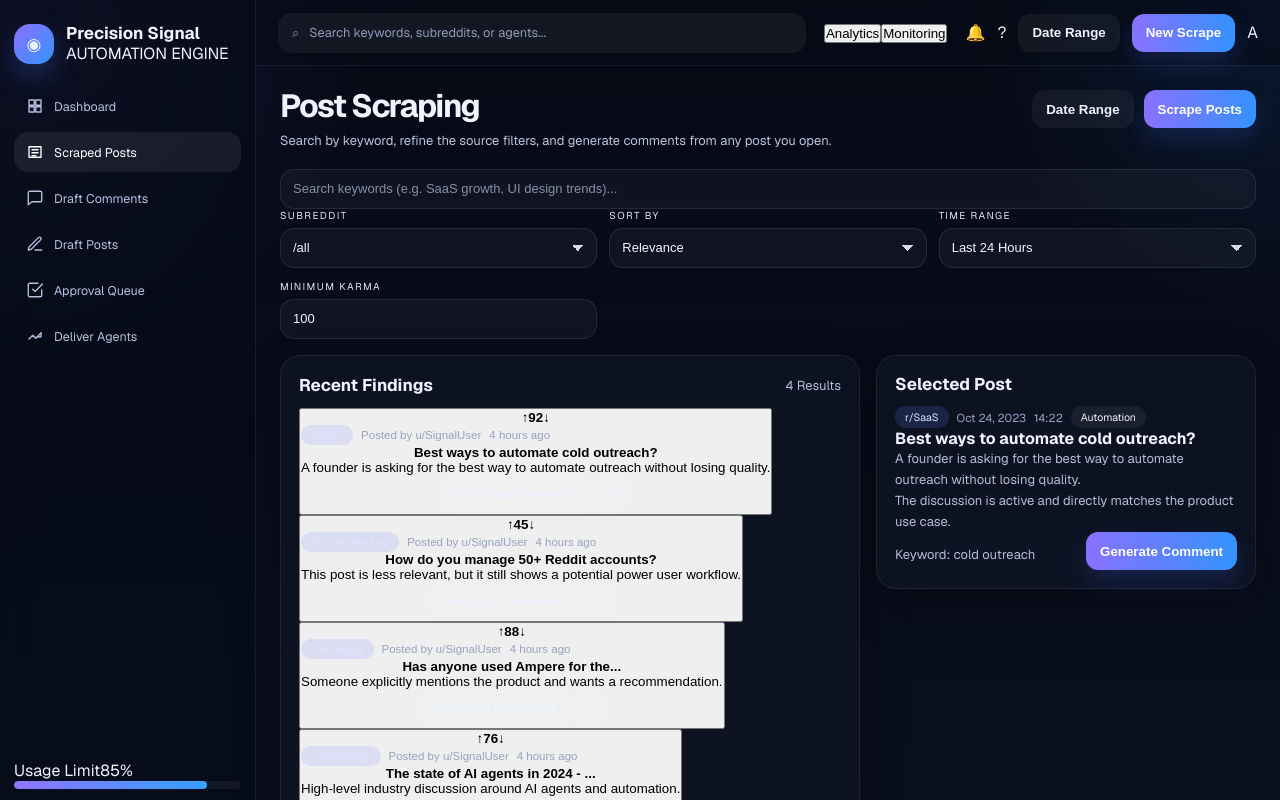
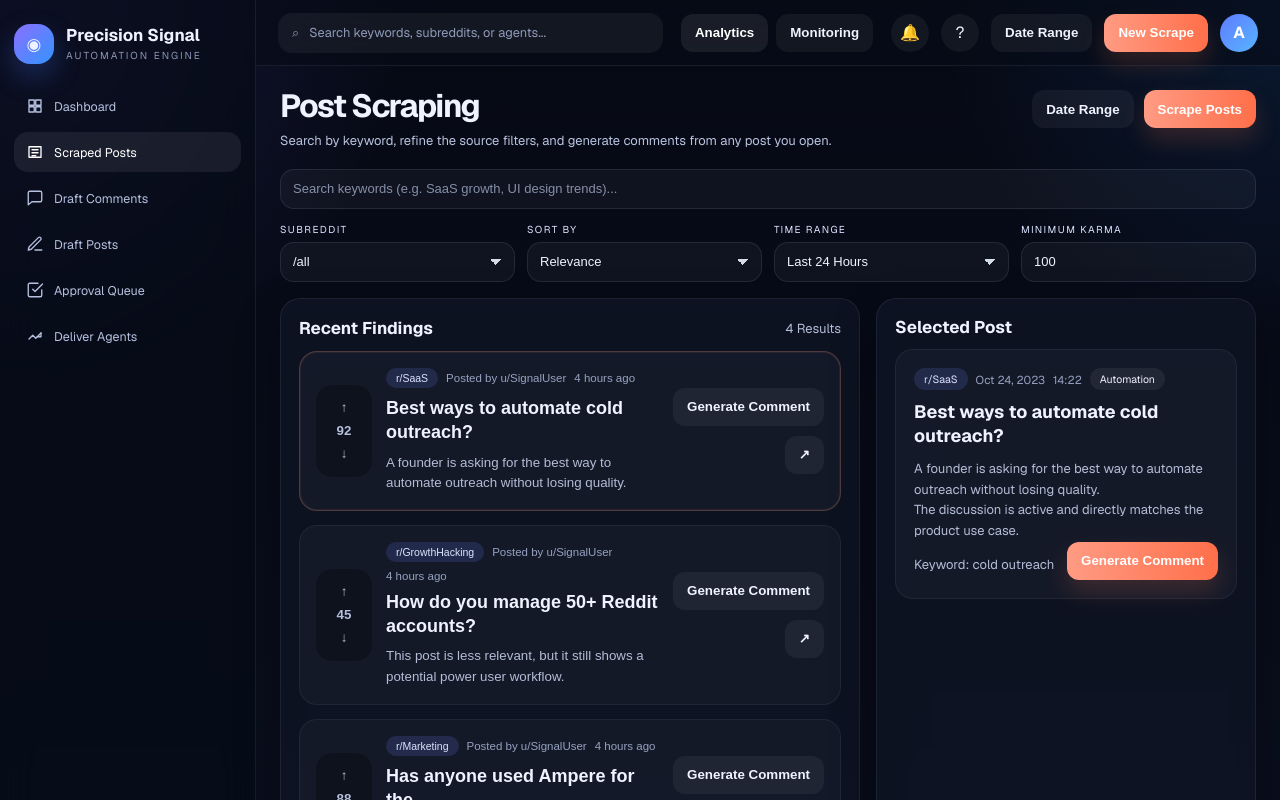
Before and after one commit to Jay-1410/Reddit-Automation, a Next.js app: page /scraped-posts in a window 1280 px wide. Shown: the top 800 px of the page. Built offline with nearby package versions, Linux system fonts and the light colour scheme.

Commit message:
Rewrite dashboard to new reference design

```diff
--- a/src/app/ui.module.css
+++ b/src/app/ui.module.css
@@ -43,9 +43,8 @@
 }
 
 .brandWrap h2 { font-size: 17px; font-weight: 700; line-height: 1.1; }
-
+.brandSub { font-size: 10px; letter-spacing: 0.2em; color: #8d97b3; margin-top: 4px; }
 .nav { display: flex; flex-direction: column; gap: 6px; }
-
 .navItem {
   display: flex;
   align-items: center;
@@ -56,16 +55,16 @@
   font-size: 12.5px;
   transition: 0.18s ease;
 }
-
 .navItem:hover,
 .navActive { background: rgba(255, 255, 255, 0.07); color: #fff; }
-
-.sidebarBottom { display: flex; flex-direction: column; gap: 8px; }
+.sidebarBottom { display: flex; flex-direction: column; gap: 10px; }
 
 .ghostButton,
 .actionButton,
 .softButton,
-.iconButton {
+.iconButton,
+.tab,
+.tabActive {
   height: 38px;
   border: 0;
   border-radius: 12px;
@@ -73,13 +72,19 @@
   font-weight: 600;
 }
 
+.actionButton { background: linear-gradient(90deg, #ff9b83 0%, #ff6f4a 100%); color: #fff; box-shadow: 0 12px 24px rgba(255, 120, 80, 0.18); }
+.softButton,
+.iconButton,
+.tab { background: rgba(255, 255, 255, 0.05); color: #eef3ff; }
+.tabActive { background: rgba(255,255,255,0.08); color: #fff; }
 .ghostButton { background: transparent; color: #adbbda; text-align: left; }
-.actionButton { background: linear-gradient(90deg, #8971ff 0%, #3492ff 100%); color: #fff; box-shadow: 0 12px 24px rgba(66, 112, 255, 0.18); }
-.softButton,
-.iconButton { background: rgba(255, 255, 255, 0.05); color: #eef3ff; }
+
+.usageCard { padding: 14px; border: 1px solid rgba(168, 182, 214, 0.1); border-radius: 16px; background: rgba(255,255,255,0.03); }
+.usageTop { display: flex; justify-content: space-between; color: #cfd7ef; font-size: 12px; margin-bottom: 10px; }
+.progressTrack { width: 100%; height: 8px; border-radius: 999px; background: rgba(255,255,255,0.06); overflow: hidden; }
+.progressFill { height: 100%; border-radius: inherit; background: linear-gradient(90deg, #ff9b83 0%, #ff6f4a 100%); }
 
 .mainArea { min-width: 0; display: flex; flex-direction: column; }
-
 .topbar {
   height: 66px;
   display: flex;
@@ -91,7 +96,6 @@
   backdrop-filter: blur(18px);
   border-bottom: 1px solid rgba(168, 182, 214, 0.1);
 }
-
 .searchBar {
   flex: 1;
   max-width: 600px;
@@ -105,47 +109,19 @@
   color: #8f9ab8;
   font-size: 12.8px;
 }
-
+.topNav { display: flex; gap: 8px; }
 .topbarRight { display: flex; align-items: center; gap: 12px; }
-
-.agentPill {
-  display: flex;
-  align-items: center;
-  gap: 8px;
-  padding: 7px 12px;
-  border-radius: 999px;
-  background: rgba(96, 121, 178, 0.15);
-  color: #f8fbff;
-  font-size: 10px;
-  letter-spacing: 0.14em;
-  text-transform: uppercase;
-}
-
-.agentDot { width: 7px; height: 7px; border-radius: 999px; background: #39df9a; box-shadow: 0 0 12px rgba(57, 223, 154, 0.75); }
-.bell { width: 38px; height: 38px; background: rgba(255, 255, 255, 0.05); }
+.iconChip, .profileChip { width: 38px; height: 38px; display: grid; place-items: center; border-radius: 999px; background: rgba(255,255,255,0.05); }
+.profileChip { background: linear-gradient(135deg, #5f7cff, #57b5ff); color: #fff; font-weight: 700; }
 
 .content { padding: 24px; width: 100%; max-width: none; }
-
-.pageHeading {
-  display: flex;
-  justify-content: space-between;
-  gap: 18px;
-  align-items: flex-start;
-  margin-bottom: 18px;
-}
-
-.pageHeading h1 {
-  font-size: clamp(1.8rem, 2.5vw, 2.5rem);
-  line-height: 1.02;
-  letter-spacing: -0.05em;
-}
-
+.pageHeading { display: flex; justify-content: space-between; gap: 18px; align-items: flex-start; margin-bottom: 18px; }
+.pageHeading h1 { font-size: clamp(1.8rem, 2.5vw, 2.5rem); line-height: 1.02; letter-spacing: -0.05em; }
 .pageHeading p { max-width: 760px; margin-top: 8px; color: #b8c3df; font-size: 13px; line-height: 1.55; }
 .pageActions { display: flex; gap: 10px; flex-wrap: wrap; }
 
 .card,
 .panel,
-.miniCard,
 .tableWrap,
 .emptyState,
 .bottomBar {
@@ -155,45 +131,48 @@
   box-shadow: 0 18px 46px rgba(0, 0, 0, 0.30);
   backdrop-filter: blur(10px);
 }
-
 .card,
 .panel,
-.miniCard,
 .emptyState,
 .bottomBar { padding: 18px; }
-
 .metricGrid { display: grid; grid-template-columns: repeat(4, minmax(0, 1fr)); gap: 14px; margin-bottom: 16px; }
 .metricValue { margin-top: 8px; font-size: 30px; font-weight: 700; letter-spacing: -0.04em; }
 .eyebrow { margin-bottom: 8px; font-size: 10px; letter-spacing: 0.18em; text-transform: uppercase; }
 .purple { color: #cebaff; }
-.card h3,
+.note { margin-top: 8px; color: #b3bdd8; line-height: 1.55; font-size: 13px; }
+.panelHeader { display: flex; align-items: center; justify-content: space-between; gap: 10px; margin-bottom: 12px; }
 .panelHeader h3 { font-size: 17px; line-height: 1.2; }
-.note { margin-top: 8px; color: #b3bdd8; line-height: 1.55; font-size: 13px; }
-
 .dashboardSplit,
-.dashboardTwoCol {
-  display: grid;
-  gap: 16px;
-  align-items: start;
-}
+.dashboardTwoCol { display: grid; gap: 16px; align-items: start; }
 .dashboardSplit { grid-template-columns: minmax(0, 1.45fr) minmax(360px, 0.95fr); }
 .dashboardTwoCol { grid-template-columns: minmax(0, 1.58fr) minmax(0, 1fr); }
-
 .stackColumn,
 .feedList,
 .tableList,
 .miniPills { display: flex; flex-direction: column; gap: 12px; }
 
-.feedCard {
-  padding: 18px;
-  border-radius: 18px;
+.segmentPillGroup { display: flex; gap: 8px; }
+.segment,
+.segmentActive { padding: 6px 10px; border-radius: 999px; background: rgba(255,255,255,0.05); font-size: 11px; color: #b6c1df; }
+.segmentActive { background: rgba(255,255,255,0.08); color: #fff; }
+.chartCard { height: 320px; border-radius: 18px; background: linear-gradient(180deg, rgba(255,255,255,0.02), rgba(255,255,255,0.01)); border: 1px solid rgba(175,186,219,0.08); position: relative; overflow: hidden; }
+.chartLine { position: absolute; inset: 28px; border-left: 1px solid rgba(255,255,255,0.05); border-bottom: 1px solid rgba(255,255,255,0.05); background: linear-gradient(135deg, transparent 45%, rgba(255,155,131,0.08) 45%, rgba(255,155,131,0.08) 70%, transparent 70%); }
+.miniCardEmphasis { min-height: 132px; display: flex; align-items: center; border-radius: 18px; background: linear-gradient(135deg, rgba(255,155,131,0.12), rgba(86,120,255,0.08)); border: 1px solid rgba(255,155,131,0.18); padding: 18px; }
+
+.feedCard,
+.findingCard,
+.selectedPostCard,
+.commentCard,
+.sourceBanner,
+.agentCard,
+.historyCard,
+.queueTableRow {
+  border: 1px solid rgba(175, 186, 219, 0.08);
   background: rgba(255, 255, 255, 0.03);
-  border: 1px solid rgba(175, 186, 219, 0.08);
 }
-
+.feedCard { padding: 18px; border-radius: 18px; }
 .feedMeta,
 .inlineMeta { display: flex; gap: 8px; flex-wrap: wrap; align-items: center; color: #96a2c1; font-size: 11.5px; }
-
 .tag,
 .pill,
 .smallBadge,
@@ -201,181 +180,95 @@
 .statusNew,
 .statusReview,
 .statusIgnored,
-.statusUrgent {
-  display: inline-flex;
-  align-items: center;
-  justify-content: center;
-  padding: 4px 10px;
-  border-radius: 999px;
-  font-size: 10.5px;
-}
-
+.statusUrgent { display: inline-flex; align-items: center; justify-content: center; padding: 4px 10px; border-radius: 999px; font-size: 10.5px; }
 .tag { background: rgba(110, 128, 255, 0.16); color: #dde4ff; }
 .pill { background: rgba(255, 255, 255, 0.06); color: #eff3ff; }
 .safe { color: #95efc6; }
 .high { color: #ffb1b7; }
 .neutral { color: #b0bad7; }
-
 .feedCard h4 { margin: 10px 0 8px; font-size: 15px; line-height: 1.45; }
 .feedCard p,
 .tableCellMuted,
 .previewText { color: #b4bdd6; line-height: 1.6; font-size: 13px; }
 .feedFooter { display: flex; align-items: center; justify-content: space-between; gap: 10px; margin-top: 16px; }
 
-.filterValue {
-  min-height: 40px;
-  display: flex;
-  align-items: center;
-  justify-content: space-between;
-  gap: 10px;
-  padding: 0 12px;
-  border-radius: 14px;
-  background: rgba(255, 255, 255, 0.04);
-  color: #eef3ff;
-  font-size: 13px;
-}
+.searchRow { margin-bottom: 14px; }
+.filterBar { display: grid; grid-template-columns: repeat(4, minmax(0, 1fr)); gap: 12px; margin-bottom: 16px; }
+.filterBox label { display: block; margin-bottom: 6px; color: #dce4ff; font-size: 10px; letter-spacing: 0.14em; text-transform: uppercase; }
+.input,
+.select { width: 100%; min-height: 40px; padding: 0 12px; border-radius: 14px; border: 1px solid rgba(175, 186, 219, 0.12); background: rgba(255, 255, 255, 0.04); color: #eef3ff; outline: none; font-size: 13px; }
+.input::placeholder { color: rgba(169, 183, 211, 0.76); }
+.select { appearance: none; background-image: linear-gradient(45deg, transparent 50%, rgba(234, 241, 255, 0.9) 50%), linear-gradient(135deg, rgba(234, 241, 255, 0.9) 50%, transparent 50%); background-position: calc(100% - 18px) 50%, calc(100% - 12px) 50%; background-size: 6px 6px, 6px 6px; background-repeat: no-repeat; }
+.select option { color: #0a0f1f; }
 
-.timelineItem {
-  display: flex;
-  gap: 10px;
-  align-items: flex-start;
-  padding: 12px 0;
-  border-top: 1px solid rgba(175, 186, 219, 0.08);
-}
-.timelineItem:first-child { border-top: 0; padding-top: 0; }
-.timelineItem strong { display: block; font-size: 13px; margin-bottom: 3px; }
-.timelineItem p { color: #aab7d3; font-size: 12px; }
+.findingsList { display: flex; flex-direction: column; gap: 14px; }
+.findingCard { width: 100%; display: grid; grid-template-columns: 56px minmax(0, 1fr) auto; gap: 14px; align-items: center; padding: 16px; border-radius: 18px; background: rgba(255,255,255,0.03); color: inherit; text-align: left; }
+.findingActive { border-color: rgba(255, 155, 131, 0.25); box-shadow: 0 0 0 1px rgba(255, 155, 131, 0.08) inset; }
+.voteRail { width: 56px; min-height: 92px; border-radius: 16px; background: rgba(0,0,0,0.28); display: flex; flex-direction: column; align-items: center; justify-content: center; gap: 8px; color: #b5bfdc; }
+.findingBody h4 { font-size: 18px; line-height: 1.35; margin: 8px 0; }
+.findingBody p { color: #b4bdd6; line-height: 1.55; }
+.findingActionArea { display: flex; flex-direction: column; gap: 10px; align-items: flex-end; }
+.selectedPostCard { border-radius: 18px; padding: 18px; }
+.selectedPostCard h4 { font-size: 18px; line-height: 1.35; margin: 10px 0; }
+.previewFooter,
+.cardFooter { display: flex; align-items: center; justify-content: space-between; gap: 10px; }
+
+.signalRow { display: flex; gap: 10px; align-items: flex-start; padding: 12px 0; border-top: 1px solid rgba(175, 186, 219, 0.08); }
+.signalRow:first-child { border-top: 0; padding-top: 0; }
+.signalRow strong { display: block; font-size: 13px; margin-bottom: 3px; }
+.signalRow p { color: #aab7d3; font-size: 12px; }
 .dot { width: 8px; height: 8px; margin-top: 5px; border-radius: 999px; background: #7d8cab; }
 .dot.high { background: #ff9ca4; }
 .dot.safe { background: #8cf0c2; }
 .dot.neutral { background: #7d8cab; }
 
-.input,
-.select {
-  width: 100%;
-  min-height: 40px;
-  padding: 0 12px;
-  border-radius: 14px;
-  border: 1px solid rgba(175, 186, 219, 0.12);
-  background: rgba(255, 255, 255, 0.04);
-  color: #eef3ff;
-  outline: none;
-  font-size: 13px;
+.queueTableHead,
+.queueTableRow { display: grid; grid-template-columns: 1.2fr 1.8fr 1fr 1fr auto; gap: 12px; align-items: center; }
+.queueTableHead { padding: 0 2px 12px; color: #ced9f2; font-size: 10px; letter-spacing: 0.16em; text-transform: uppercase; }
+.queueTableRow { padding: 14px 12px; border-radius: 16px; }
+.queueSub,
+.queueAgent,
+.queueStatus { color: #eef3ff; font-weight: 600; }
+.queueActions { display: flex; gap: 8px; justify-content: flex-end; }
+.queueTitle { color: #fff; font-weight: 600; }
+
+.agentGrid { display: grid; grid-template-columns: repeat(5, minmax(0, 1fr)); gap: 12px; margin-bottom: 16px; }
+.agentCard { border-radius: 18px; padding: 16px; }
+.agentTop { display: flex; justify-content: space-between; gap: 10px; align-items: flex-start; margin-bottom: 14px; }
+.agentTop h3 { font-size: 16px; }
+.agentMetaGrid { display: grid; grid-template-columns: repeat(3, minmax(0, 1fr)); gap: 10px; }
+.historyCard { border-radius: 16px; padding: 14px; }
+.sourceBanner { border-radius: 16px; padding: 16px; margin-bottom: 14px; }
+.commentCard { display: grid; grid-template-columns: minmax(0, 1.3fr) minmax(0, 1.35fr) auto; gap: 14px; align-items: start; padding: 18px; border-radius: 18px; }
+.commentPrompt { font-size: 16px; line-height: 1.45; margin: 8px 0; }
+.commentBody { font-size: 13px; line-height: 1.65; color: #c8d1eb; }
+.commentEditor { width: 100%; min-height: 126px; margin-top: 10px; border-radius: 14px; border: 1px solid rgba(175, 186, 219, 0.12); background: rgba(0,0,0,0.22); color: #eef3ff; padding: 12px; resize: vertical; }
+.stacked { display: flex; flex-direction: column; gap: 8px; }
+.riskHigh { border-color: rgba(255, 120, 120, 0.18); background: rgba(255, 120, 120, 0.04); }
+.dangerButton { height: 38px; border: 0; border-radius: 12px; padding: 0 14px; background: rgba(255, 120, 120, 0.14); color: #ffd0d4; font-weight: 600; }
+
+.statHeader { display: flex; justify-content: space-between; gap: 10px; align-items: flex-start; }
+.miniCardEmphasis h3,
+.miniCardEmphasis .note { margin-top: 6px; }
+
+.dashboardSplit .panel,
+.dashboardTwoCol .panel { min-height: 100%; }
+
+@media (max-width: 1400px) {
+  .agentGrid { grid-template-columns: repeat(3, minmax(0, 1fr)); }
 }
-.input::placeholder { color: rgba(169, 183, 211, 0.76); }
-.select {
-  appearance: none;
-  background-image:
-    linear-gradient(45deg, transparent 50%, rgba(234, 241, 255, 0.9) 50%),
-    linear-gradient(135deg, rgba(234, 241, 255, 0.9) 50%, transparent 50%);
-  background-position: calc(100% - 18px) 50%, calc(100% - 12px) 50%;
-  background-size: 6px 6px, 6px 6px;
-  background-repeat: no-repeat;
-}
-.select option { color: #0a0f1f; }
-
-.filterBar { display: grid; grid-template-columns: repeat(3, minmax(0, 1fr)); gap: 12px; margin-bottom: 16px; }
-.filterBox label { display: block; margin-bottom: 6px; color: #dce4ff; font-size: 10px; letter-spacing: 0.14em; text-transform: uppercase; }
-
-.tableHeader,
-.tableRow,
-.opportunitiesHeader,
-.opportunityRow,
-.rulesHeader,
-.rulesRow,
-.approvalHeader,
-.approvalRow {
-  display: grid;
-  gap: 10px;
-}
-.tableHeader,
-.opportunitiesHeader,
-.rulesHeader,
-.approvalHeader {
-  padding: 0 10px 12px;
-  color: #ced9f2;
-  font-size: 10px;
-  letter-spacing: 0.16em;
-  text-transform: uppercase;
-}
-.tableRow,
-.opportunityRow,
-.rulesRow,
-.approvalRow {
-  align-items: center;
-  padding: 14px 10px;
-  border-top: 1px solid rgba(175, 186, 219, 0.08);
-}
-.tableCellMuted { color: #aab7d3; }
-.cellTitle { color: #fff; font-weight: 600; line-height: 1.4; font-size: 13px; }
-
-.smallBadge { background: rgba(255,255,255,0.06); }
-.bottomBar { display: flex; justify-content: space-between; align-items: center; gap: 16px; margin-top: 16px; }
-
-.tableRow {
-  width: 100%;
-  text-align: left;
-  background: transparent;
-  border: 0;
-  color: inherit;
-  cursor: pointer;
-}
-.tableRow:hover { background: rgba(255, 255, 255, 0.03); border-radius: 14px; }
-.rowActive { background: rgba(138, 114, 255, 0.10); border-radius: 14px; }
-.scoreBubble { background: rgba(255, 255, 255, 0.06); color: #fff; min-width: 36px; }
-.iconButton { min-width: 36px; padding: 0 10px; }
-.actionRowInline { display: flex; justify-content: flex-end; }
-.statusUrgent { background: rgba(255, 120, 120, 0.14); color: #ffb3b8; }
-.statusReview { background: rgba(255, 210, 120, 0.14); color: #ffe1a8; }
-.statusIgnored { background: rgba(125, 140, 171, 0.16); color: #c0cbe2; }
-.statusNew { background: rgba(140, 240, 194, 0.10); color: #b9f7dd; }
-
-.panelHeader {
-  display: flex;
-  align-items: center;
-  justify-content: space-between;
-  gap: 10px;
-  margin-bottom: 12px;
-}
-
-.postPreview { display: flex; flex-direction: column; gap: 14px; }
-.postPreview h4,
-.commentPrompt,
-.draftLarge h4 { font-size: 16px; line-height: 1.45; }
-.previewFooter,
-.cardFooter { display: flex; align-items: center; justify-content: space-between; gap: 10px; }
-
-.commentCard {
-  display: grid;
-  grid-template-columns: minmax(0, 1.3fr) minmax(0, 1.35fr) auto;
-  gap: 14px;
-  align-items: start;
-  padding: 18px;
-  border-radius: 18px;
-  background: rgba(255, 255, 255, 0.03);
-  border: 1px solid rgba(175, 186, 219, 0.08);
-}
-.riskHigh { border-color: rgba(255, 120, 120, 0.18); background: rgba(255, 120, 120, 0.04); }
-.commentBody { font-size: 13px; line-height: 1.65; color: #c8d1eb; }
-.commentSourceBox { padding: 16px; border-radius: 16px; background: rgba(255,255,255,0.03); border: 1px solid rgba(175, 186, 219, 0.08); }
-.stacked { display: flex; flex-direction: column; gap: 8px; }
-.dangerButton { height: 38px; border: 0; border-radius: 12px; padding: 0 14px; background: rgba(255, 120, 120, 0.14); color: #ffd0d4; font-weight: 600; }
-.draftLarge,
-.emptyState { border: 1px solid rgba(175, 186, 219, 0.08); border-radius: 20px; background: rgba(14, 20, 36, 0.86); padding: 20px; }
-
-.progressTrack { width: 100%; height: 8px; border-radius: 999px; background: rgba(255, 255, 255, 0.05); overflow: hidden; }
-.progressFill { height: 100%; border-radius: inherit; background: linear-gradient(90deg, #8e74ff 0%, #35a1ff 100%); }
-.tableWrap { padding: 18px; }
-
-@media (min-width: 1280px) { .metricGrid { grid-template-columns: repeat(4, minmax(0, 1fr)); } }
 @media (max-width: 1200px) {
   .shell { grid-template-columns: 1fr; }
   .sidebar { display: none; }
   .dashboardSplit,
   .dashboardTwoCol,
-  .filterBar { grid-template-columns: 1fr; }
+  .filterBar,
+  .agentGrid { grid-template-columns: 1fr; }
   .metricGrid { grid-template-columns: repeat(2, minmax(0, 1fr)); }
-  .commentCard { grid-template-columns: 1fr; }
+  .commentCard,
+  .findingCard,
+  .queueTableHead,
+  .queueTableRow { grid-template-columns: 1fr; }
 }
 @media (max-width: 700px) {
   .content { padding: 14px; }
```
